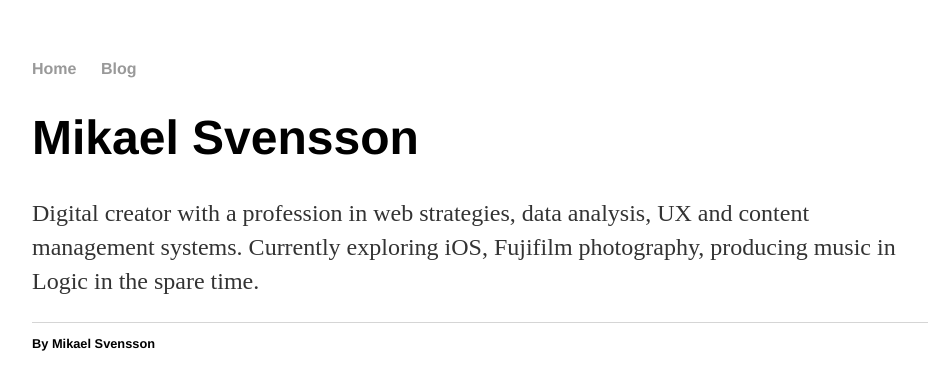
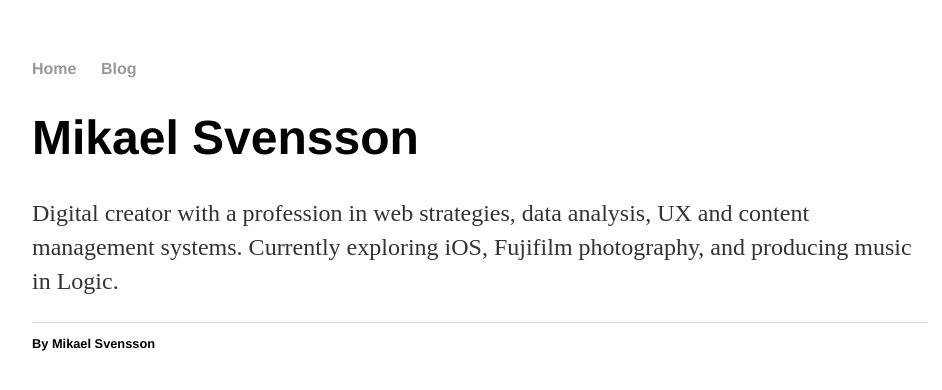
Before and after one commit to mikaelsjovind/mikeysvensson.github.io, a Jekyll site: the page built from index.html, in a window 1280 px wide. Shown: the top 390 px of the page, without its empty margins (160-1102 px from the left). Built offline with Jekyll 4.4.1, drawn with Linux system fonts in a browser that asks for light colours.

Commit message:
Shorter description

```diff
--- a/index.html
+++ b/index.html
@@ -4,5 +4,5 @@ title: Mikael Svensson
 ---
 <div class="blurb">
 	<h1>Mikael Svensson</h1>
-	<p>Digital creator with a profession in web strategies, data analysis, UX and content management systems. Currently exploring iOS, Fujifilm photography, producing music in Logic in the spare time.</p>
+	<p>Digital creator with a profession in web strategies, data analysis, UX and content management systems. Currently exploring iOS, Fujifilm photography, and producing music in Logic.</p>
 </div>
```
